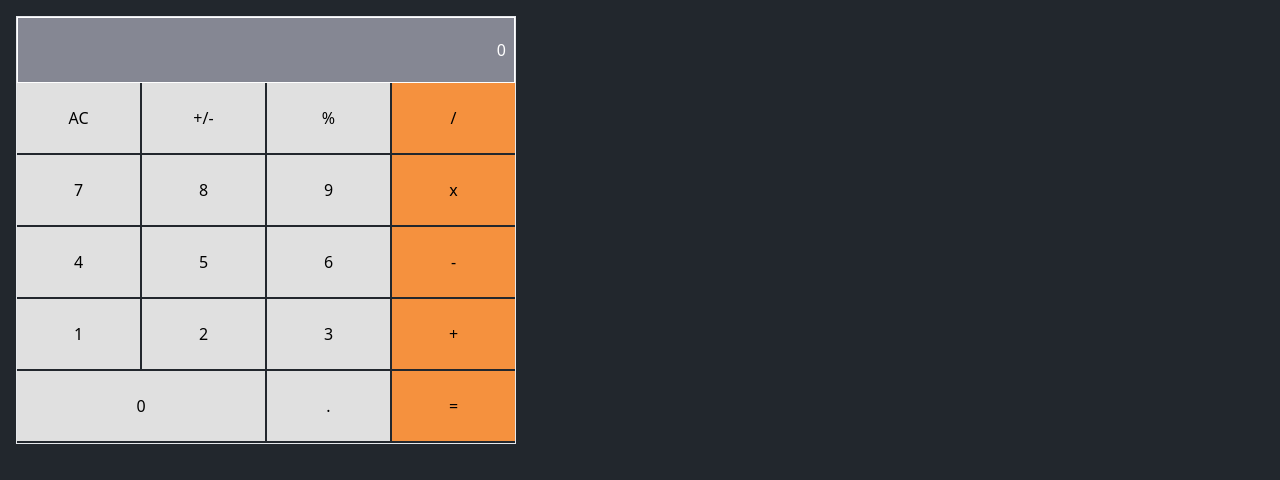
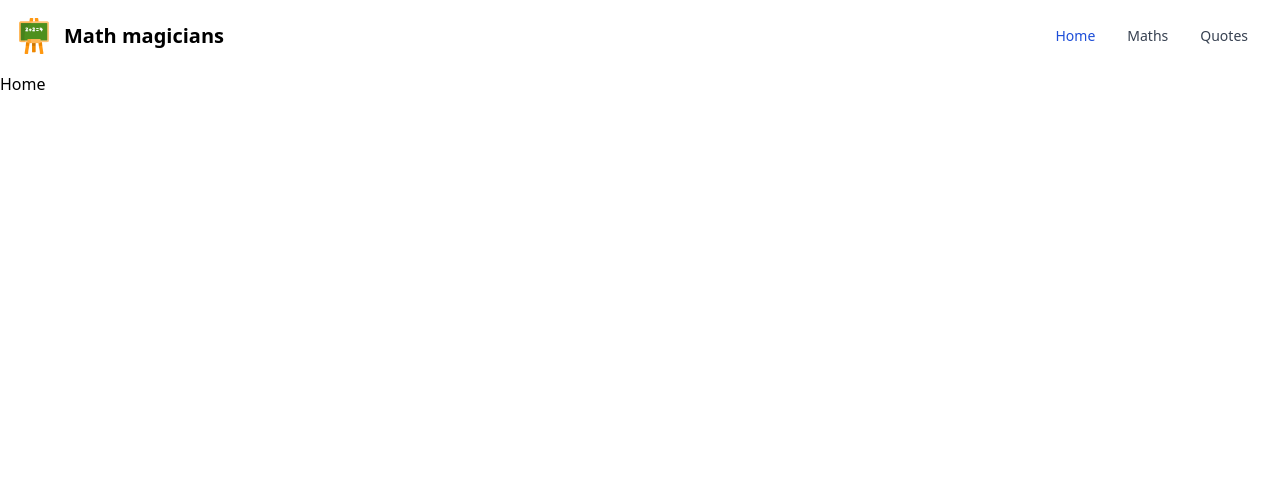
Before and after one commit to didierganthier/math-magicians, a React (Create React App) app: page / in a window 1280 px wide. Shown: the top 480 px of the page. Built offline with nearby package versions, Linux system fonts and the light colour scheme.

Commit message:
Setup routes

```diff
--- a/package.json
+++ b/package.json
@@ -11,6 +11,7 @@
     "prop-types": "^15.8.1",
     "react": "^18.2.0",
     "react-dom": "^18.2.0",
+    "react-router-dom": "^6.4.2",
     "react-scripts": "5.0.1",
     "web-vitals": "^2.1.4"
   },
--- a/src/App.js
+++ b/src/App.js
@@ -1,10 +1,27 @@
 import React from 'react';
-import Calculator from './components/Calculator';
+import { Route, Routes } from 'react-router-dom';
+import Navbar from './components/Navbar';
+import Home from './pages/Home';
+import Math from './pages/Math';
+import NotMatch from './pages/NotMatch';
+import Quote from './pages/Quote';
 
 const App = () => (
-  <div className="bg-[#22272D] h-screen pl-4 pt-4">
-    <Calculator />
-  </div>
+  <>
+    <Navbar />
+    <Routes>
+      <Route
+        exact
+        path="/"
+        element={(
+          <Home />
+        )}
+      />
+      <Route path="/maths" element={<Math />} />
+      <Route path="/quote" element={<Quote />} />
+      <Route path="*" element={<NotMatch />} />
+    </Routes>
+  </>
 );
 
 export default App;
--- /dev/null
+++ b/src/components/Footer.js
@@ -0,0 +1,9 @@
+import React from 'react';
+
+const Footer = () => (
+  <div>
+    <a href="https://www.flaticon.com/free-icons/blackboard" title="blackboard icons">Blackboard icons created by Freepik - Flaticon</a>
+  </div>
+);
+
+export default Footer;
--- /dev/null
+++ b/src/components/Navbar.js
@@ -0,0 +1,34 @@
+import React from 'react';
+import logo from '../assets/images/logo.png';
+
+const Navbar = () => (
+
+  <nav className="bg-white border-gray-200 px-2 sm:px-4 py-2.5 rounded dark:bg-gray-900">
+    <div className="container flex flex-wrap justify-between items-center mx-auto">
+      <a href="/" className="flex items-center">
+        <img src={logo} className="mr-3 h-6 sm:h-9" alt="Flowbite Logo" />
+        <span className="self-center text-xl font-semibold whitespace-nowrap dark:text-white">Math magicians</span>
+      </a>
+      <button data-collapse-toggle="navbar-default" type="button" className="inline-flex items-center p-2 ml-3 text-sm text-gray-500 rounded-lg md:hidden hover:bg-gray-100 focus:outline-none focus:ring-2 focus:ring-gray-200 dark:text-gray-400 dark:hover:bg-gray-700 dark:focus:ring-gray-600" aria-controls="navbar-default" aria-expanded="false">
+        <span className="sr-only">Open main menu</span>
+        <svg className="w-6 h-6" aria-hidden="true" fill="currentColor" viewBox="0 0 20 20" xmlns="http://www.w3.org/2000/svg"><path fillRule="evenodd" d="M3 5a1 1 0 011-1h12a1 1 0 110 2H4a1 1 0 01-1-1zM3 10a1 1 0 011-1h12a1 1 0 110 2H4a1 1 0 01-1-1zM3 15a1 1 0 011-1h12a1 1 0 110 2H4a1 1 0 01-1-1z" clipRule="evenodd" /></svg>
+      </button>
+      <div className="hidden w-full md:block md:w-auto" id="navbar-default">
+        <ul className="flex flex-col p-4 mt-4 bg-gray-50 rounded-lg border border-gray-100 md:flex-row md:space-x-8 md:mt-0 md:text-sm md:font-medium md:border-0 md:bg-white dark:bg-gray-800 md:dark:bg-gray-900 dark:border-gray-700">
+          <li>
+            <a href="/" className="block py-2 pr-4 pl-3 text-white bg-blue-700 rounded md:bg-transparent md:text-blue-700 md:p-0 dark:text-white" aria-current="page">Home</a>
+          </li>
+          <li>
+            <a href="/maths" className="block py-2 pr-4 pl-3 text-gray-700 rounded hover:bg-gray-100 md:hover:bg-transparent md:border-0 md:hover:text-blue-700 md:p-0 dark:text-gray-400 md:dark:hover:text-white dark:hover:bg-gray-700 dark:hover:text-white md:dark:hover:bg-transparent">Maths</a>
+          </li>
+          <li>
+            <a href="/quote" className="block py-2 pr-4 pl-3 text-gray-700 rounded hover:bg-gray-100 md:hover:bg-transparent md:border-0 md:hover:text-blue-700 md:p-0 dark:text-gray-400 md:dark:hover:text-white dark:hover:bg-gray-700 dark:hover:text-white md:dark:hover:bg-transparent">Quotes</a>
+          </li>
+        </ul>
+      </div>
+    </div>
+  </nav>
+
+);
+
+export default Navbar;
--- a/src/index.js
+++ b/src/index.js
@@ -1,11 +1,14 @@
 import React from 'react';
 import ReactDOM from 'react-dom/client';
+import { BrowserRouter as Router } from 'react-router-dom';
 import './index.css';
 import App from './App';
 
 const root = ReactDOM.createRoot(document.getElementById('root'));
 root.render(
   <React.StrictMode>
-    <App />
+    <Router>
+      <App />
+    </Router>
   </React.StrictMode>,
 );
--- /dev/null
+++ b/src/pages/Home.js
@@ -0,0 +1,9 @@
+import React from 'react';
+
+const Home = () => (
+  <div>
+    <h1>Home</h1>
+  </div>
+);
+
+export default Home;
--- /dev/null
+++ b/src/pages/Math.js
@@ -0,0 +1,10 @@
+import React from 'react';
+import Calculator from '../components/Calculator';
+
+const Math = () => (
+  <div className="bg-[#22272D] h-screen">
+    <Calculator />
+  </div>
+);
+
+export default Math;
--- /dev/null
+++ b/src/pages/NotMatch.js
@@ -0,0 +1,9 @@
+import React from 'react';
+
+const NotMatch = () => (
+  <div>
+    <h1>404</h1>
+  </div>
+);
+
+export default NotMatch;
--- /dev/null
+++ b/src/pages/Quote.js
@@ -0,0 +1,9 @@
+import React from 'react';
+
+const Quote = () => (
+  <div>
+    <h1>Quote</h1>
+  </div>
+);
+
+export default Quote;
```
Also changed, not shown: src/assets/images/logo.png (added), 1 other file (tests, documents, lock files or other folders).
